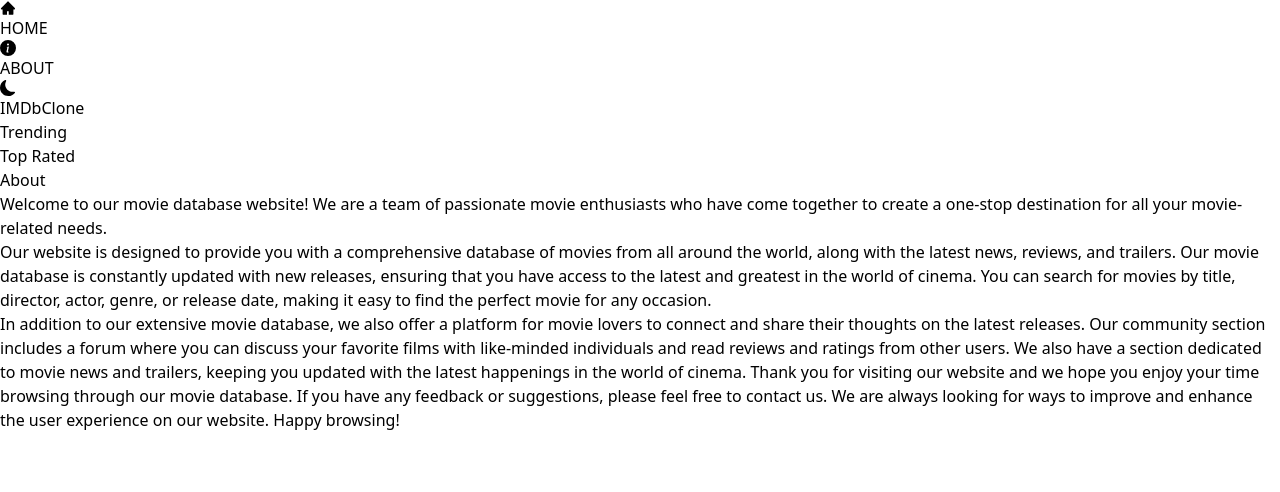
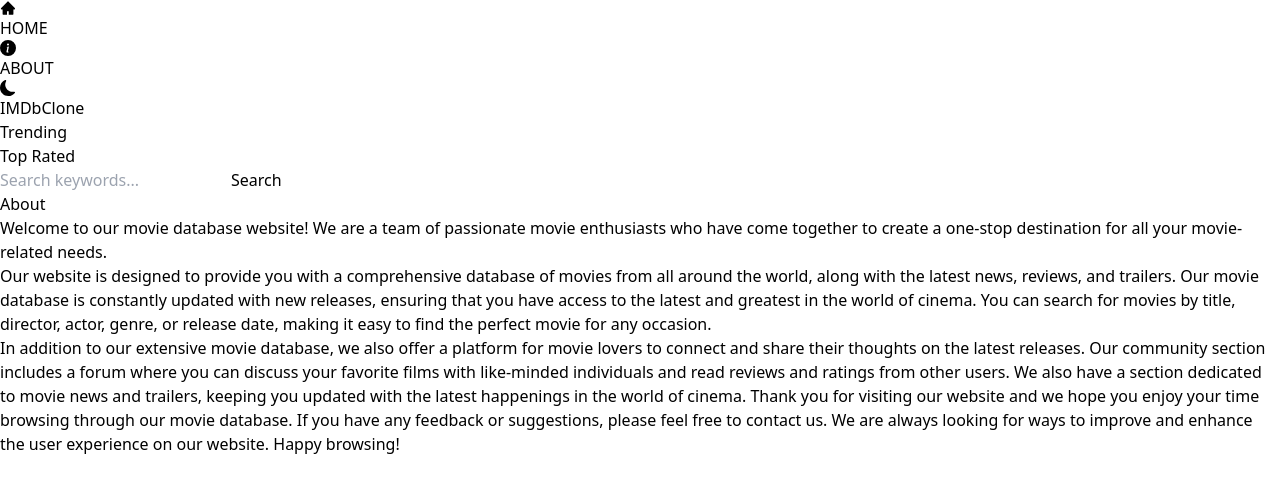
Before and after one commit to OceanAbernathy/imdb-clone, a Next.js app: page /about in a window 1280 px wide. Shown: the top 492 px of the page. Built offline with nearby package versions, Linux system fonts and the light colour scheme.

Commit message:
Added Search Functionality

```diff
--- /dev/null
+++ b/app/components/SearchBox.js
@@ -0,0 +1,35 @@
+'use client';
+
+import React, { useState } from 'react';
+import { useRouter } from 'next/navigation';
+
+export default function SearchBox() {
+  const [search, setSearch] = useState('');
+  const router = useRouter();
+  function handleSubmit(e) {
+    e.preventDefault();
+    if (!search) return;
+    router.push(`/search/${search}`);
+  }
+  return (
+    <form
+      onSubmit={handleSubmit}
+      className='flex max-w-6xl mx-auto justify-between items-center px-5'
+    >
+      <input
+        value={search}
+        onChange={(e) => setSearch(e.target.value)}
+        type='text'
+        placeholder='Search keywords...'
+        className='w-full h-14 rounded-sm placeholder-gray-500 outline-none bg-transparent flex-1'
+      />
+      <button
+        disabled={!search}
+        type='submit'
+        className='text-amber-600 disabled:text-gray-400'
+      >
+        Search
+      </button>
+    </form>
+  );
+}
--- a/app/layout.js
+++ b/app/layout.js
@@ -1,5 +1,6 @@
 import Header from './components/Header';
 import Navbar from './components/Navbar';
+import SearchBox from './components/SearchBox';
 import './globals.css';
 import Providers from './Providers';
 
@@ -13,13 +14,11 @@
     <html lang='en'>
       <body>
         <Providers>
-          {/* Header */}
           <Header />
 
-          {/* Navbar */}
           <Navbar />
 
-          {/* SearchBox */}
+          <SearchBox />
 
           {children}
         </Providers>
```
Also changed, not shown: app/search/[searchTerm]/page.js (added, +25 -0 lines).
